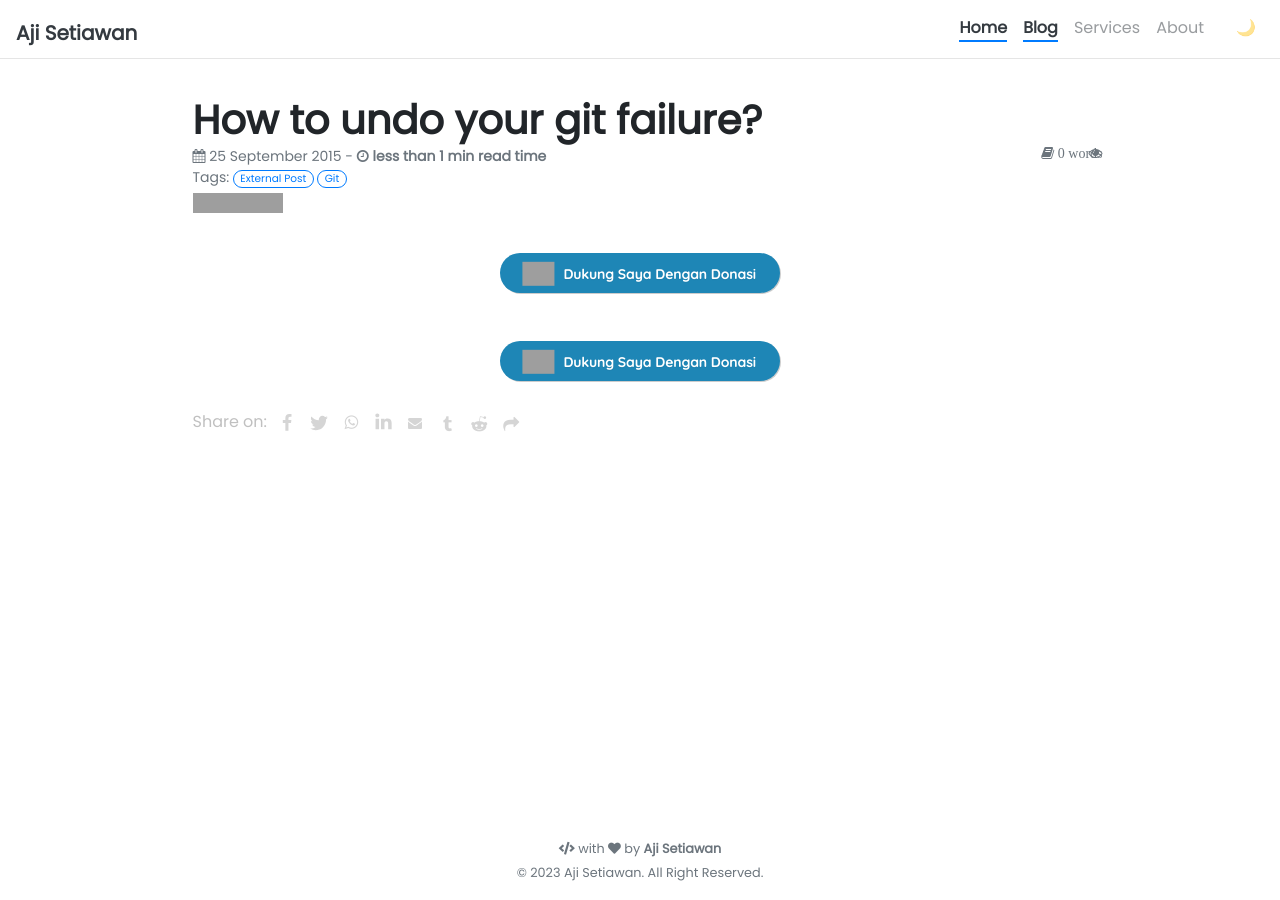
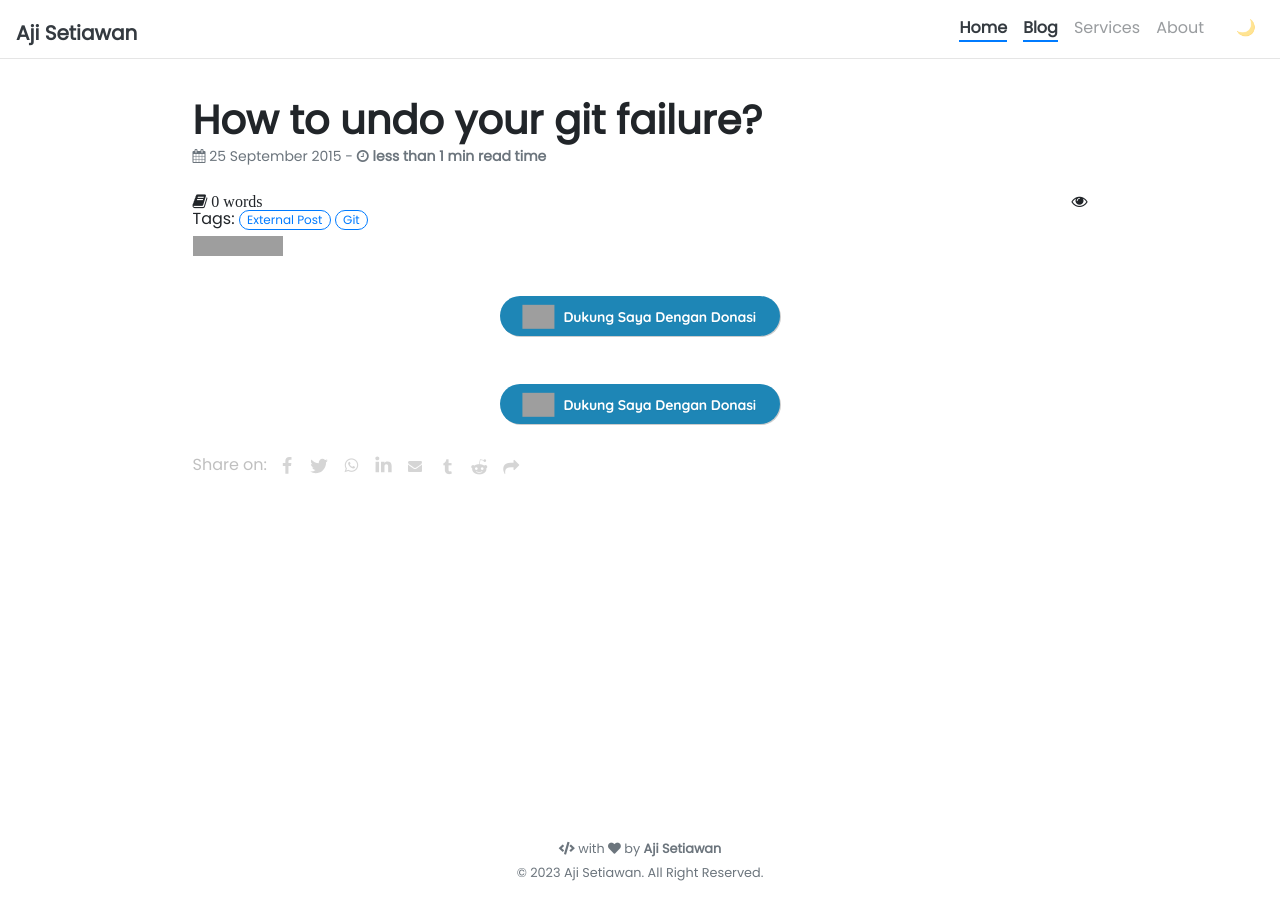
Before and after one commit to ajisetiawan716/ajisetiawan716.github.io, a Jekyll site: the page built from _posts/2015-09-25-how-to-undo-your-git-failure.md, in a window 1280 px wide. Built offline with Jekyll 4.4.1, drawn with Linux system fonts in a browser that asks for light colours; nearby versions of some CDN libraries; our own code applies the rules of GitHub Pages for plain Markdown files; comment, search, counter and statistics services are not loaded; grey boxes are pictures that could not be loaded.

Commit message:
Update post.html

```diff
--- a/_layouts/post.html
+++ b/_layouts/post.html
@@ -13,9 +13,11 @@
     {{ words | divided_by: 180 }} mins read time
   {%- endif -%}
   </b>
-  <span class="fa fa-book fa-1x" style="position: absolute; top: 10; right: 0;"> {{ words }} words</span>
-  <span class="fa fa-eye fa-1x" style="position: absolute; top: 12; right: 0;"> <span id="busuanzi_value_page_pv" class="text-muted"></span></span>
-  <br>
+<div style="position: relative;">
+  <span class="fa fa-book fa-1x" style="position: absolute; top: 10px; left: 0;"> {{ words }} words</span>
+  <span class="fa fa-eye fa-1x" style="position: absolute; top: 10px; right: 0;"> <span id="busuanzi_value_page_pv" class="text-muted"></span></span>
+</div>
+<br>
 
   {%- if page.tags != empty -%}
     Tags:
```
